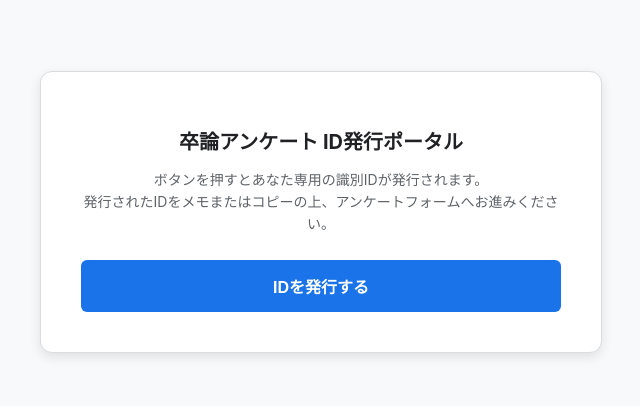
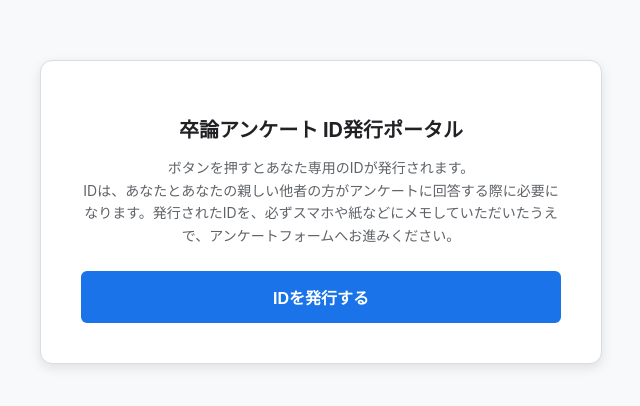
Before and after one commit to sotsuron-2026/sotsugyo-website, a plain HTML site: page index.html in a window 1280 px wide. Shown: the part 188-594 px from the top of the page, without its empty margins (319-959 px from the left). Drawn offline with Linux system fonts and the light colour scheme.

Commit message:
Revise ID issuance portal instructions and UI
Updated the ID issuance portal with new instructions and improved user guidance.

```diff
--- a/index.html
+++ b/index.html
@@ -119,8 +119,8 @@
 <div class="container">
   <h1>卒論アンケート ID発行ポータル</h1>
   <p class="description">
-    ボタンを押すとあなた専用の識別IDが発行されます。<br>
-    発行されたIDをメモまたはコピーの上、アンケートフォームへお進みください。
+    ボタンを押すとあなた専用のIDが発行されます。<br>
+    IDは、あなたとあなたの親しい他者の方がアンケートに回答する際に必要になります。発行されたIDを、必ずスマホや紙などにメモしていただいたうえで、アンケートフォームへお進みください。
   </p>
 
   <div id="section-generate">
@@ -133,7 +133,7 @@
       <div id="id-display" class="id-value">----</div>
     </div>
     <p class="description" style="font-size: 13px; color: var(--error-color);">
-      ※このIDはアンケート画面の最初の設問で入力が必要となります。
+
     </p>
     <!-- GoogleフォームのURLに置き換えてください -->
     <a id="btn-form" href="https://forms.gle/xqRi9dvGtYQ2CfNY6" target="_blank" class="btn btn-secondary">
```
